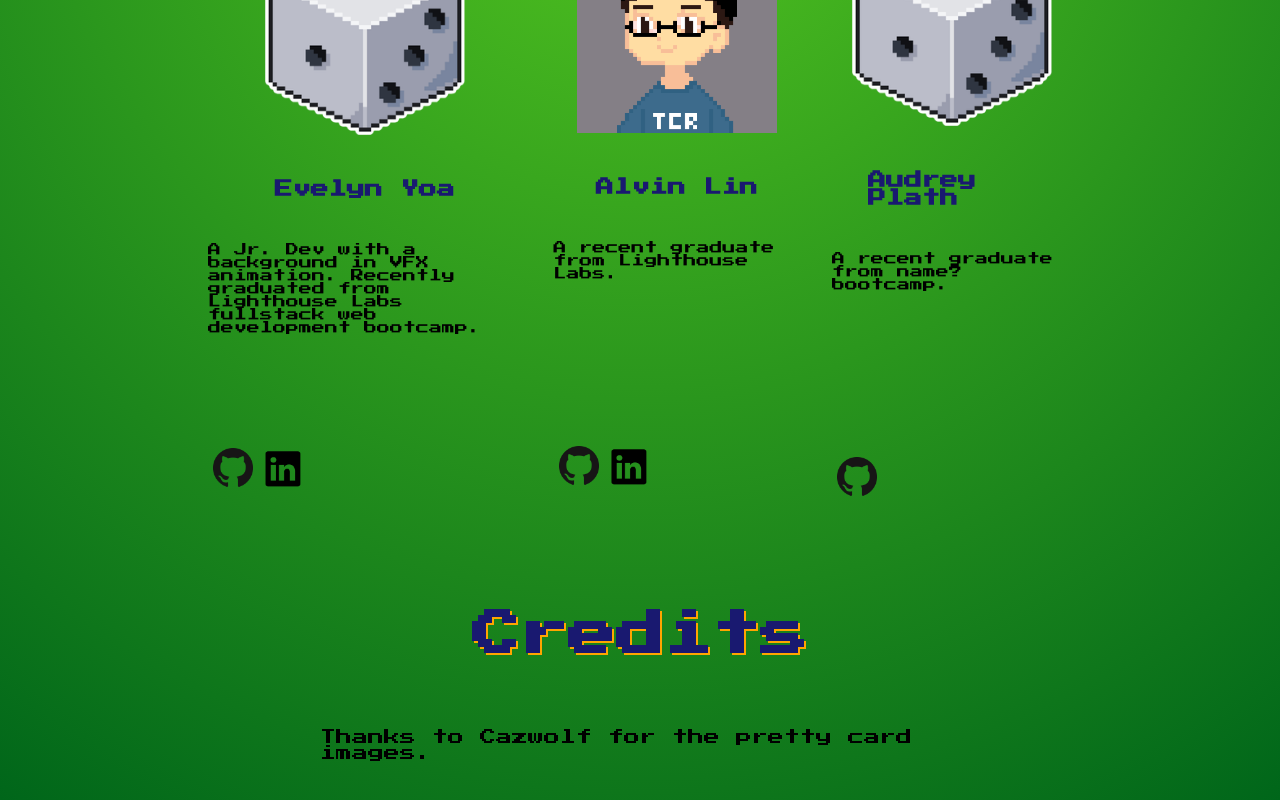
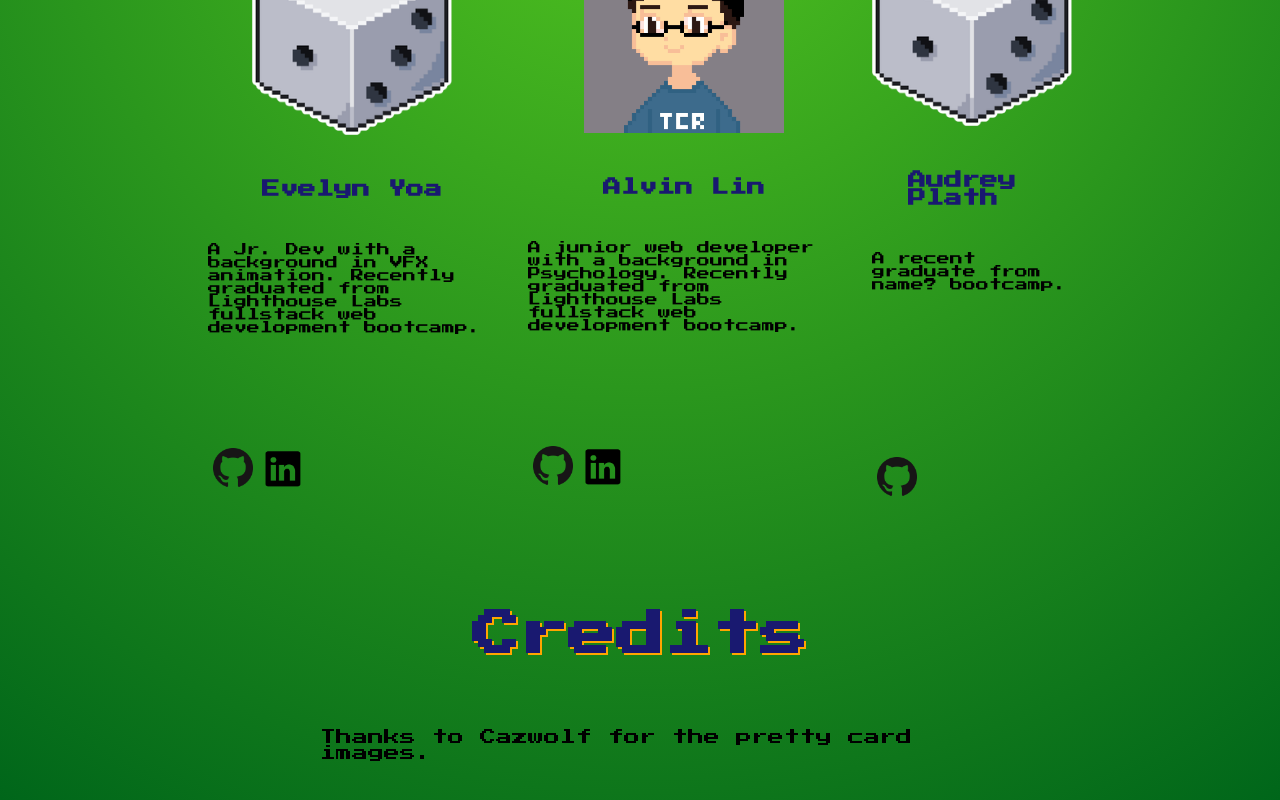
Before and after one commit to Chase78712002/Blackjack-Showdown, a React (Create React App) app in the folder client/: page /about in a window 1280 px wide. Shown: the part 1200-2000 px from the top of the page. Built offline with nearby package versions, Linux system fonts and the light colour scheme; no server answers.

Commit message:
Update about page personal description.

```diff
--- a/client/src/pages/About.js
+++ b/client/src/pages/About.js
@@ -61,7 +61,8 @@ export default function Aboutpage(props) {
         <div className='single'>
           <img src='/img/about/guy.png'></img>
           <div className='title'>Alvin Lin</div>
-          <div className='desc'>A recent graduate from Lighthouse Labs.</div>
+          <div className='desc'>A junior web developer with a background in Psychology. Recently graduated
+            from Lighthouse Labs fullstack web development bootcamp. </div>
           <div className='social-icon-container'>
             <a href='https://github.com/Chase78712002'>
               <img
```
